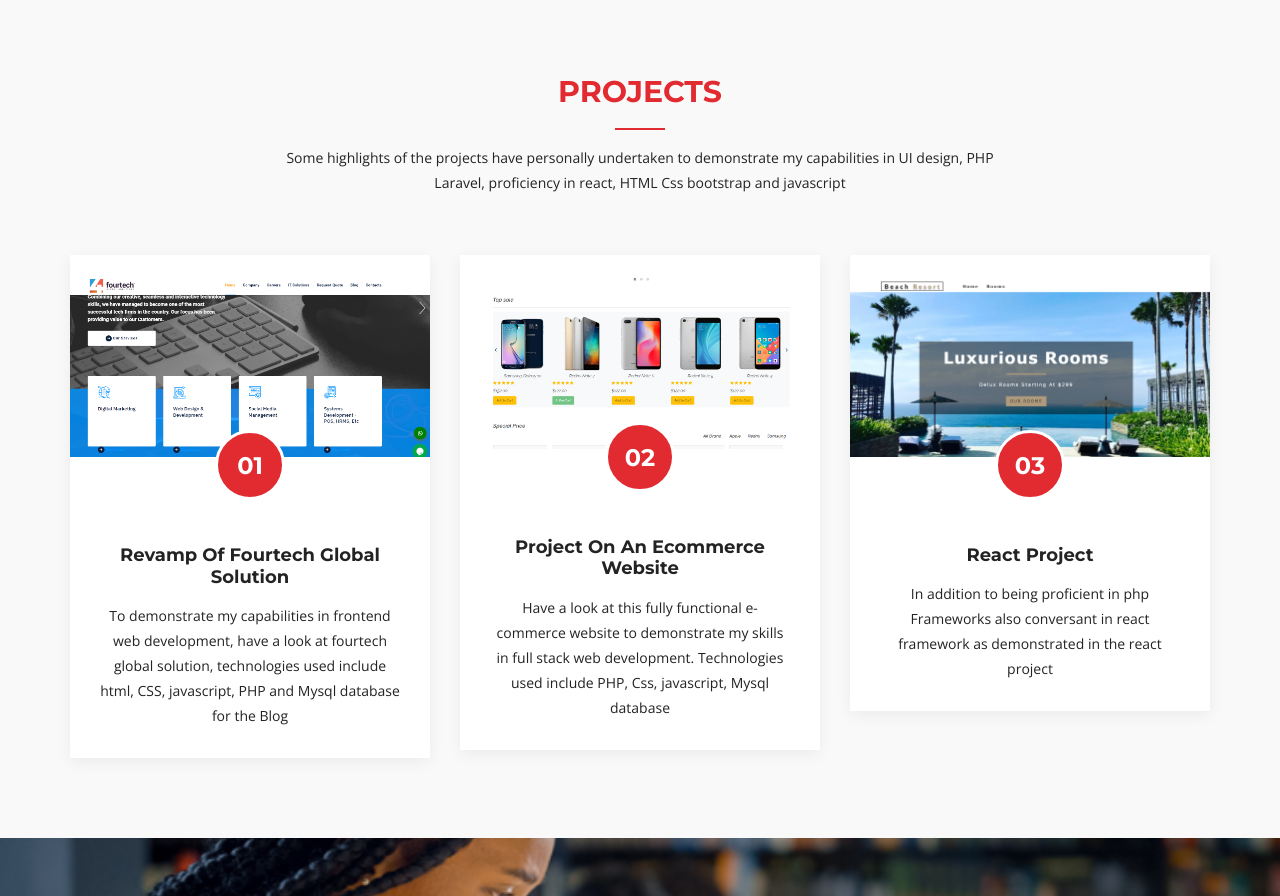
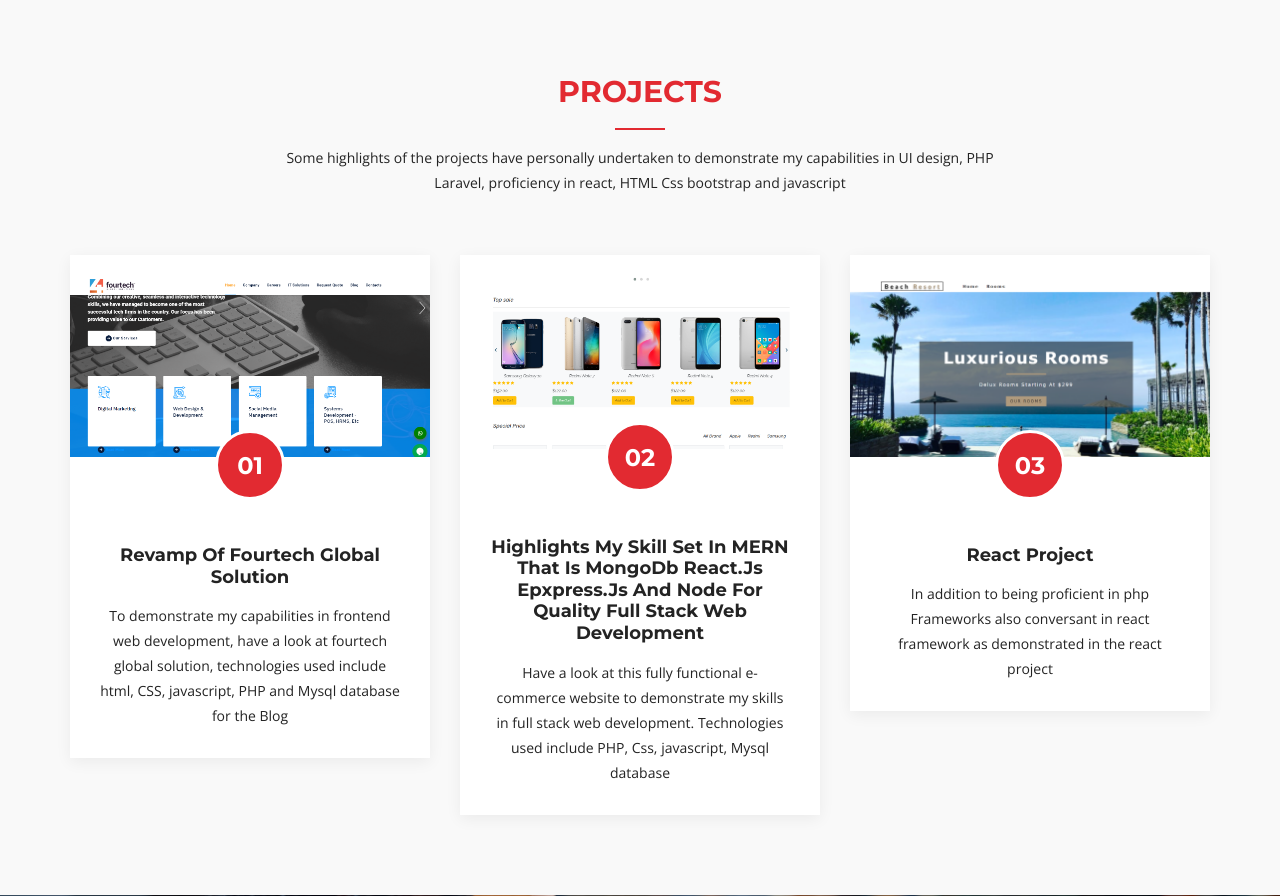
Before and after one commit to ndibaru-alex/alexPortfolio, a PHP site: page / in a window 1280 px wide. Shown: the part 1701-2597 px from the top of the page. Run offline with PHP 8.4, Linux system fonts and the light colour scheme.

Commit message:
first-commit

```diff
--- a/index.php
+++ b/index.php
@@ -192,14 +192,14 @@
           </div>
           <div class="item">
             <div class="thumb">
-              <a href="https://fourtechglobalsolutions.com/commerce/"> <img src="assets/img/commerce.PNG" alt="Thumb" /></a>
+              <a href="https://shoptemp-frontend.onrender.com/"> <img src="assets/img/commerce.PNG" alt="Thumb" /></a>
               <div class="overlay-number">
                 <h3>02</h3>
               </div>
             </div>
             <div class="info">
               <a href="https://fourtechglobalsolutions.com/commerce/">
-                <h4>Project on an Ecommerce Website</h4>
+                <h4>Highlights my skill set in MERN that is mongoDb react.js epxpress.js and node for quality full stack web development </h4>
               </a>
               <p>
                 Have a look at this fully functional e-commerce website to demonstrate my skills in full stack web development.
@@ -882,7 +882,7 @@
             alert('Mail sent successfully');
             var allInputs = document.querySelectorAll('input');
             allInputs.forEach(singleInput => singleInput.value = '');
-           message.value ='';
+            message.value = '';
 
 
 
```
